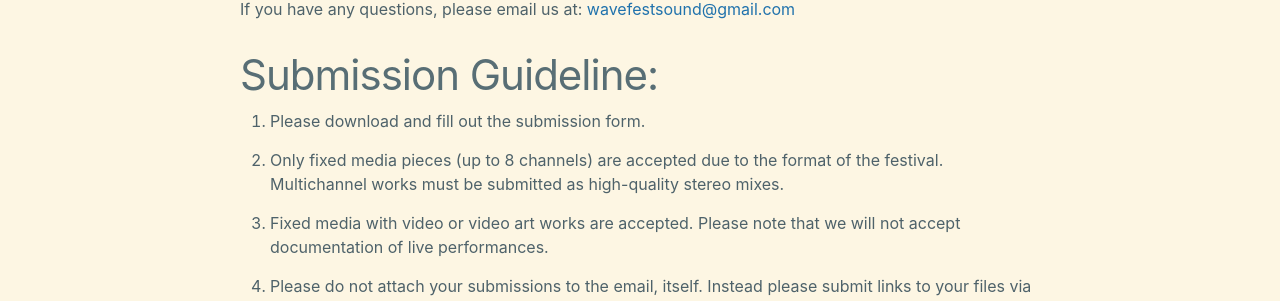
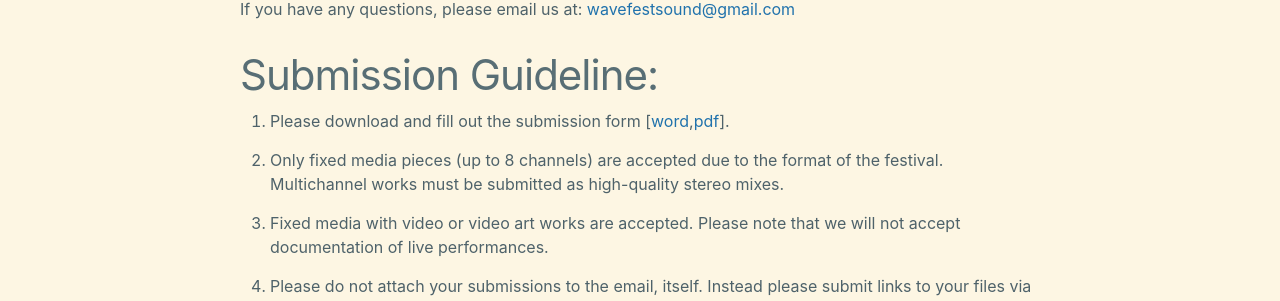
Before and after one commit to wavefest/wavefest.github.io, a Jekyll site: the page built from call.md, in a window 1280 px wide. Shown: the part 868-1169 px from the top of the page. Built offline with Jekyll 4.4.1, drawn with Linux system fonts in a browser that asks for light colours; nearby versions of some CDN libraries.

Commit message:
added favico, form

```diff
--- a/_includes/custom-head.html
+++ b/_includes/custom-head.html
@@ -4,3 +4,8 @@
   1. Head over to https://realfavicongenerator.net/ to add your own favicons.
   2. Customize default _includes/custom-head.html in your source directory and insert the given code snippet.
 {% endcomment %}
+
+<link rel="apple-touch-icon" sizes="180x180" href="/apple-touch-icon.png">
+<link rel="icon" type="image/png" sizes="32x32" href="/favicon-32x32.png">
+<link rel="icon" type="image/png" sizes="16x16" href="/favicon-16x16.png">
+<link rel="manifest" href="/site.webmanifest">
--- a/call.md
+++ b/call.md
@@ -14,7 +14,7 @@ If you have any questions, please email us at: [wavefestsound@gmail.com](mailto:
 
 # Submission Guideline:
 
-1. Please download and fill out the submission form.
+1. Please download and fill out the submission form [[word]({{ site.baseurl }}/WAVEFestSubmissionForm.docx),[pdf]({{ site.baseurl }}/WAVEFestSubmissionForm.pdf){:target="_blank"}].
 
 2. Only fixed media pieces (up to 8 channels) are accepted due to the format of the festival. Multichannel works must be submitted as high-quality stereo mixes.
 
```
Also changed, not shown: android-chrome-192x192.png (added), android-chrome-512x512.png (added), apple-touch-icon.png (added), favicon-16x16.png (added), favicon-32x32.png (added), favicon.ico (added), site.webmanifest (added), 2 other files.
